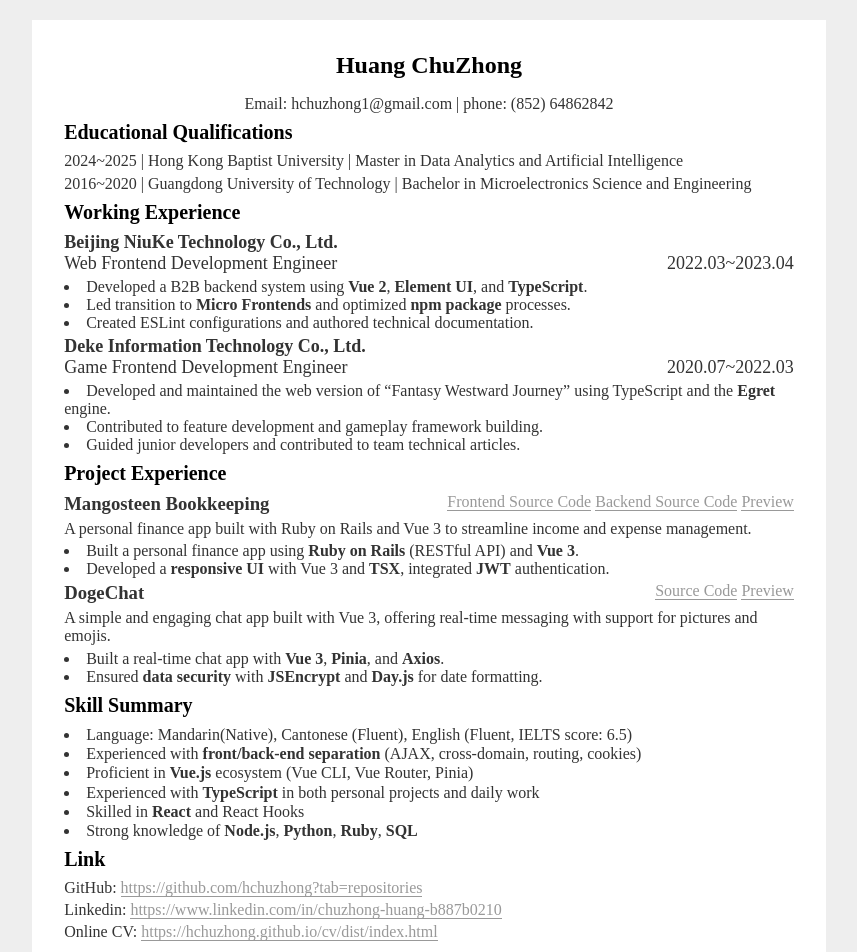
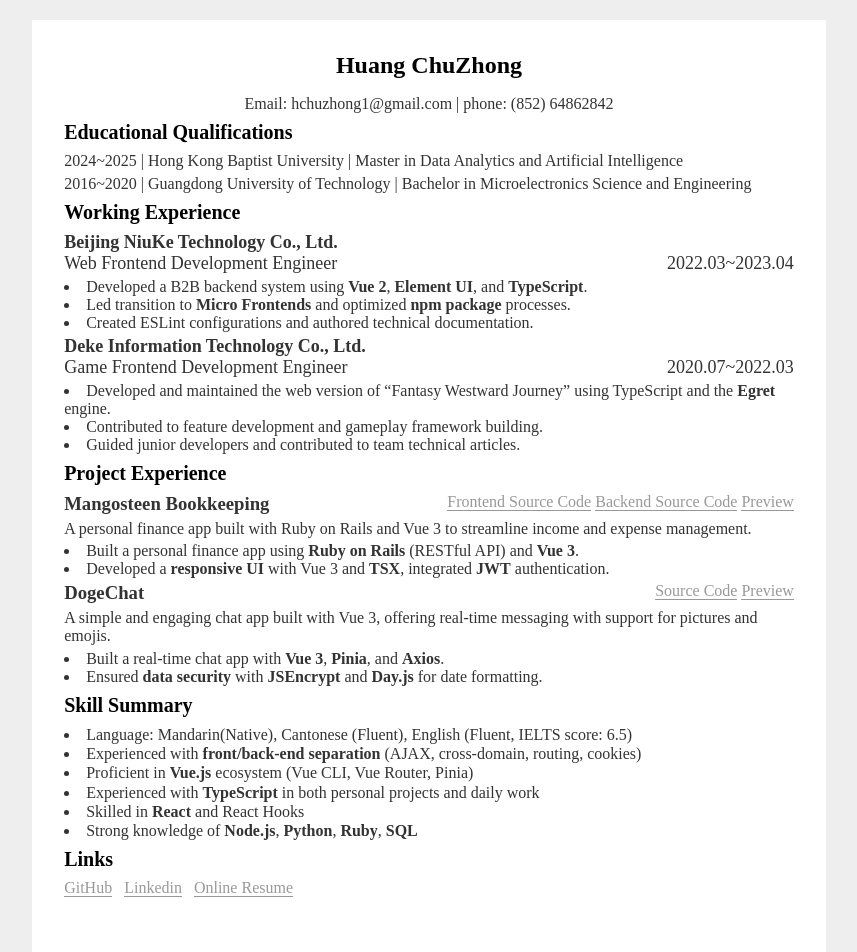
Before and after one commit to hchuzhong/cv, a website: page src/index.html in a window 1280 px wide. Shown: the top 952 px of the page, without its empty margins (211-1068 px from the left). Drawn offline with Linux system fonts and the light colour scheme.

Commit message:
update links

```diff
--- a/src/index.html
+++ b/src/index.html
@@ -228,8 +228,11 @@
   </style>
 
   <style>
+    .others > ul {
+      display: flex;
+    }
     .others > ul > li {
-      margin-bottom: 4px;
+      margin-right: 12px;
     }
   </style>
 
@@ -377,20 +380,17 @@
 
     <section class="others">
       <header>
-        <h2>Link</h2>
+        <h2>Links</h2>
       </header>
       <ul>
         <li>
-          GitHub:
-          <a href="https://github.com/hchuzhong?tab=repositories">https://github.com/hchuzhong?tab=repositories</a>
+          <a href="https://github.com/hchuzhong?tab=repositories">GitHub</a>
         </li>
         <li>
-          Linkedin:
-          <a href="https://www.linkedin.com/in/chuzhong-huang-b887b0210">https://www.linkedin.com/in/chuzhong-huang-b887b0210</a>
+          <a href="https://www.linkedin.com/in/chuzhong-huang-b887b0210">Linkedin</a>
         </li>
         <li>
-          Online CV:
-          <a href="https://hchuzhong.github.io/cv/dist/index.html">https://hchuzhong.github.io/cv/dist/index.html</a>
+          <a href="https://hchuzhong.github.io/cv/dist/index.html">Online Resume</a>
         </li>
       </ul>
     </section>
```
Also changed, not shown: dist/index.html, 4 other files.
